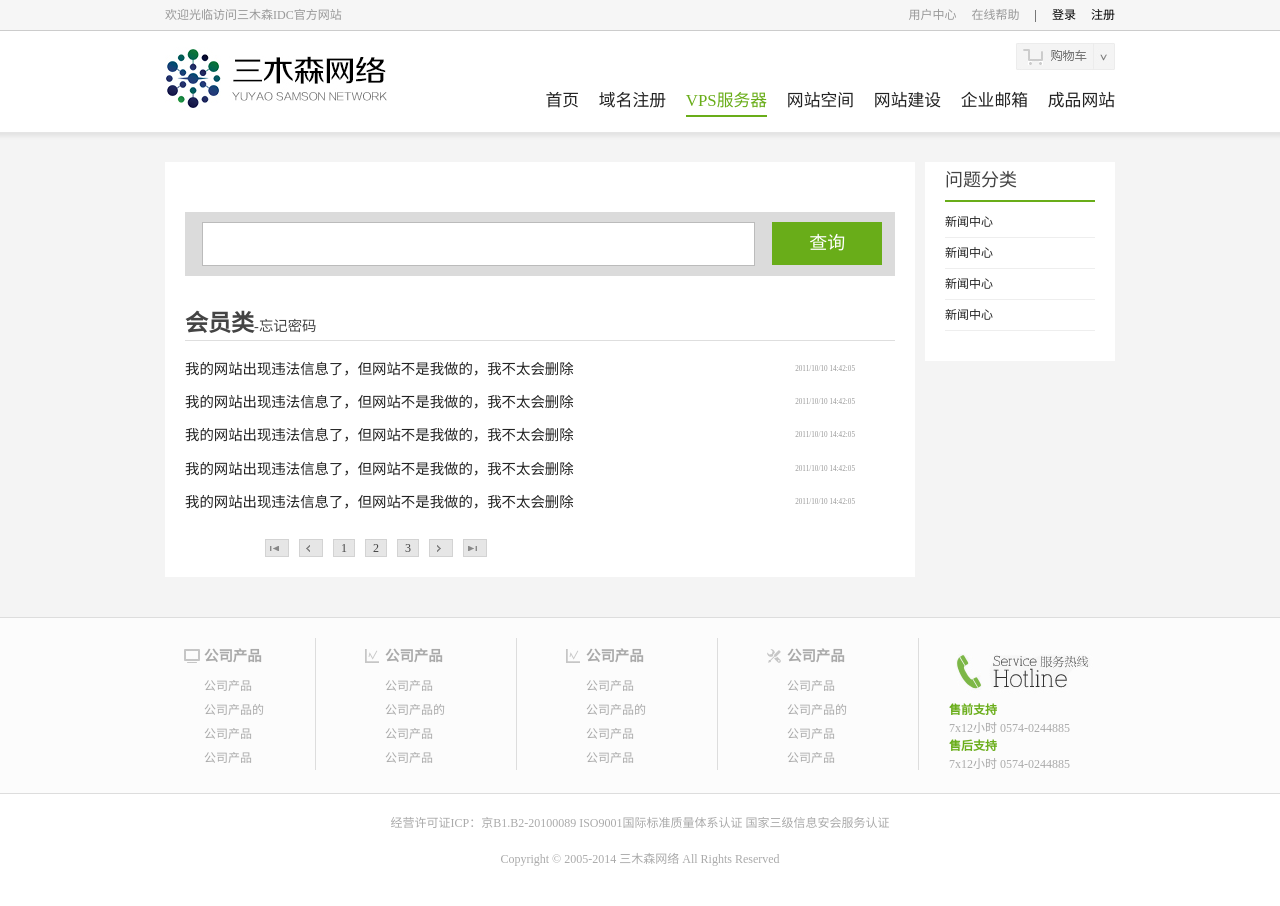
After one commit to yysamson/idc-html, a PHP site: page /bangzhuliebiao.php in a window 1280 px wide. The commit adds this page. Run offline with PHP 8.4, Linux system fonts and the light colour scheme.

Commit message:
在线帮助问题列表页面

```diff
--- /dev/null
+++ b/bangzhuliebiao.php
@@ -0,0 +1,52 @@
+<?php include 'header.php' ?>
+<div class="container">
+    <main class="span-19">
+        <div class="xiangqing span-18">
+            <div class="span-18 zaixian-help">
+                <form>
+                    <div class="span-18 bg-cl-gray">
+                        <input class="span-14 chaxun-input-1" type="text">
+                        <button class="span-3 last btn tijiao">查询</button>
+                    </div>
+            </div>
+            <div class="span-18 zaixian-help">
+                <div class="span-18 zaixian-help-title"><span class="zaixian-help-title1">会员类</span>-忘记密码</div>
+                <div class="span-18">
+                    <div class="news-body span-17">
+                        <ul>
+                            <li><a> 我的网站出现违法信息了，但网站不是我做的，我不太会删除</a><span class="news-date cl-gray right">2011/10/10 14:42:05</span></li>
+                            <li><a> 我的网站出现违法信息了，但网站不是我做的，我不太会删除</a><span class="news-date cl-gray right">2011/10/10 14:42:05</span></li>
+                            <li><a> 我的网站出现违法信息了，但网站不是我做的，我不太会删除</a><span class="news-date cl-gray right">2011/10/10 14:42:05</span></li>
+                            <li><a> 我的网站出现违法信息了，但网站不是我做的，我不太会删除</a><span class="news-date cl-gray right">2011/10/10 14:42:05</span></li>
+                            <li><a> 我的网站出现违法信息了，但网站不是我做的，我不太会删除</a><span class="news-date cl-gray right">2011/10/10 14:42:05</span></li>
+                        </ul>
+                    </div>
+                    <div class="news-page span-13 prepend-2">
+                        <ul id="icons" class="ui-widget ui-helper-clearfix">
+                            <li class="ui-state-default ui-corner-all left" title=".ui-icon-seek-first"><span class="ui-icon ui-icon-seek-first"></span></li>
+                            <li class="ui-state-default ui-corner-all left" title=".ui-icon-carat-1-w"><span class="ui-icon ui-icon-carat-1-w"></span></li>
+                            <li class="new-page-number left">1</li>
+                            <li class="new-page-number left">2</li>
+                            <li class="new-page-number left">3</li>
+                            <li class="ui-state-default ui-corner-all left" title=".ui-icon-carat-1-e"><span class="ui-icon ui-icon-carat-1-e"></span></li>
+                            <li class="ui-state-default ui-corner-all left" title=".ui-icon-seek-end"><span class="ui-icon ui-icon-seek-end"></span></li>
+                        </ul>
+                    </div>
+                </div>
+            </div>
+        </div>
+    </main>
+
+    <aside class="span-5 last">
+        <div class="aside-help span-4">
+            <ul class="side-menu-2">
+                <li class="header">问题分类</li>
+                <li><a>新闻中心</a></li>
+                <li><a>新闻中心</a></li>
+                <li><a>新闻中心</a></li>
+                <li><a>新闻中心</a></li>
+            </ul>
+        </div>
+    </aside>
+</div>
+<?php include 'footer.php' ?>
--- a/css/layout.css
+++ b/css/layout.css
@@ -715,3 +715,11 @@ h1,h2.news-name-title{
 .help-menue-content-title1 a{
    margin-right: 20px;
 }
+.zaixian-help-title{
+    border-bottom: 1px #dedede solid;
+    font-size: 1.2em;
+}
+.zaixian-help-title1{
+    font-size: 1.6em;
+    font-weight: 900;
+}
--- a/daohang.php
+++ b/daohang.php
@@ -15,6 +15,7 @@
             <li><a href="yumingguanli.php" target="_blank">域名订单管理</a></li>
             <li><a href="zhujiguanli.php" target="_blank">主机管理</a></li>
             <li><a href="zaixianbangzhu.php" target="_blank">在线帮助</a></li>
+            <li><a href="bangzhuliebiao.php" target="_blank">在线帮助问题列表</a></li>
         </ul>
     </div>
 <?php include 'footer.php' ?>
```
